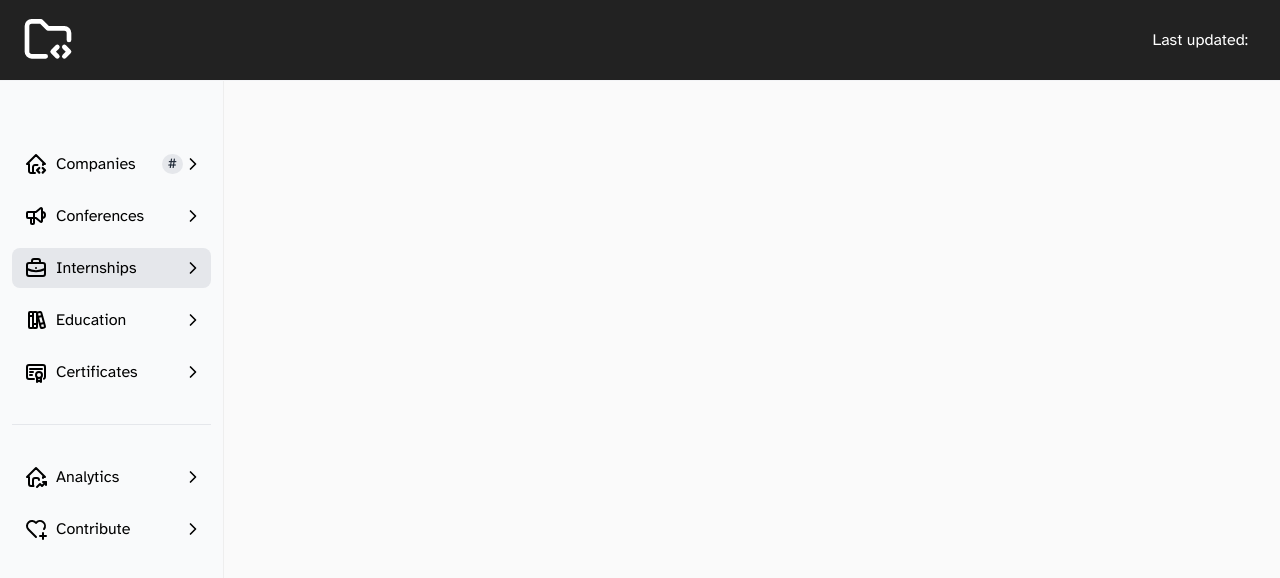
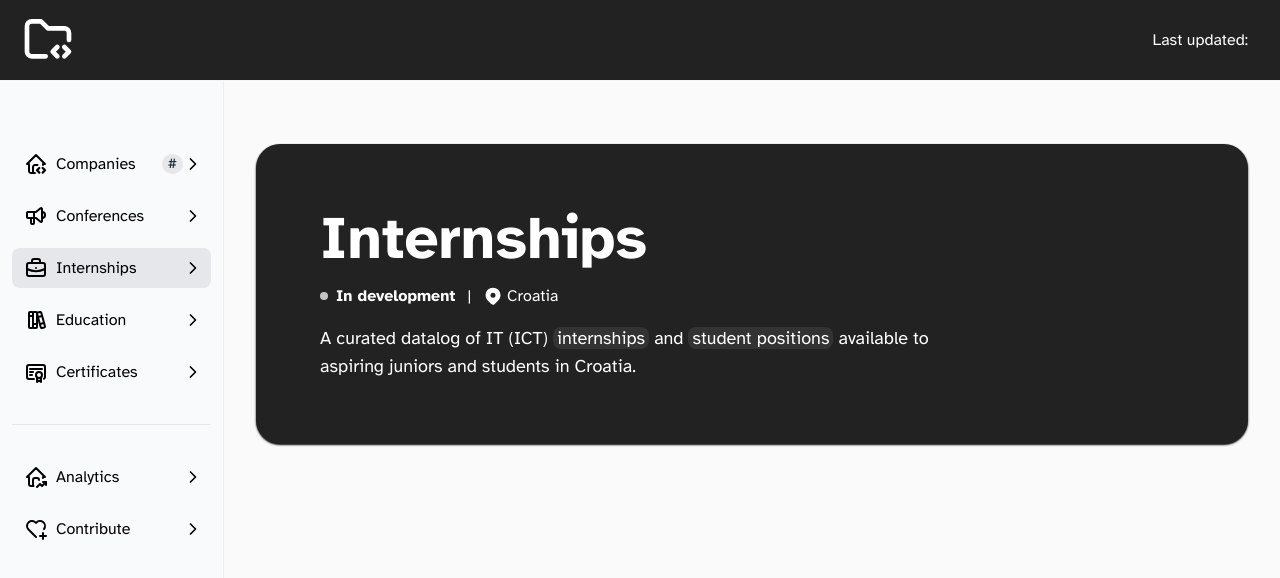
Before and after one commit to stefanicjuraj/datalog, a React (Vite) app: page /internships in a window 1280 px wide. Shown: the top 578 px of the page. Built offline with nearby package versions, Linux system fonts and the light colour scheme; no server answers.

Commit message:
feat(internships): add header

```diff
--- a/src/pages/Internships.tsx
+++ b/src/pages/Internships.tsx
@@ -1,6 +1,47 @@
+import pin from '../assets/icons/pin.svg';
+
 function Internships() {
     return (
-        <div></div>
+        <div className="p-4 pt-12 sm:ml-56">
+            <div className="max-w-screen-xl xl:max-w-screen-2xl mx-auto">
+                <div className="relative overflow-x-auto mb-40 rounded-lg">
+                    <div className="mt-24 sm:px-4 px-0 mx-auto max-w-screen-2xl">
+                        {/* header */}
+                        <div className="mb-4 sm:p-16 p-8 bg-[#222] rounded-3xl text-left shadow-sm shadow-black">
+                            {/* header title */}
+                            <h1 className="sm:text-6xl text-5xl text-white font-bold">
+                                Internships
+                            </h1>
+                            {/* header tags */}
+                            <div className="mt-4 mb-4 text-white flex">
+                                <p className="text-md font-bold text-center rounded-full inline-flex items-center">
+                                    {/* animation */}
+                                    <span className="text-normal flex items-center">
+                                        <span className="w-2 h-2 mr-2 bg-white animate-pulse rounded-full flex flex-shrink-0"></span>
+                                    </span>
+                                    {/* header tag text */}
+                                    In development
+                                </p>
+                                {/* header tags divider */}
+                                <a className="ml-3 mr-3 text-md text-center rounded-full inline-flex items-center">
+                                    <span className="text-normal flex items-center">|</span>
+                                </a>
+                                {/* header tag  */}
+                                <h1 className="text-white text-md text-center inline-flex items-center">
+                                    {/* pin location icon */}
+                                    <img src={pin} className="h-5 w-5 mr-1" />
+                                    Croatia
+                                </h1>
+                            </div>
+                            {/* header description */}
+                            <h1 className="w-full sm:w-3/4 text-lg mt-2 text-white">
+                                A curated datalog of IT (ICT) <span className="bg-[#333] px-1 py-0.3 rounded-lg">internships</span> {" "} and <span className="bg-[#333] px-1 py-0.3 rounded-lg">student positions</span> {" "} available to aspiring juniors and students in Croatia.
+                            </h1>
+                        </div>
+                    </div>
+                </div>
+            </div>
+        </div>
     );
 }
 
```
